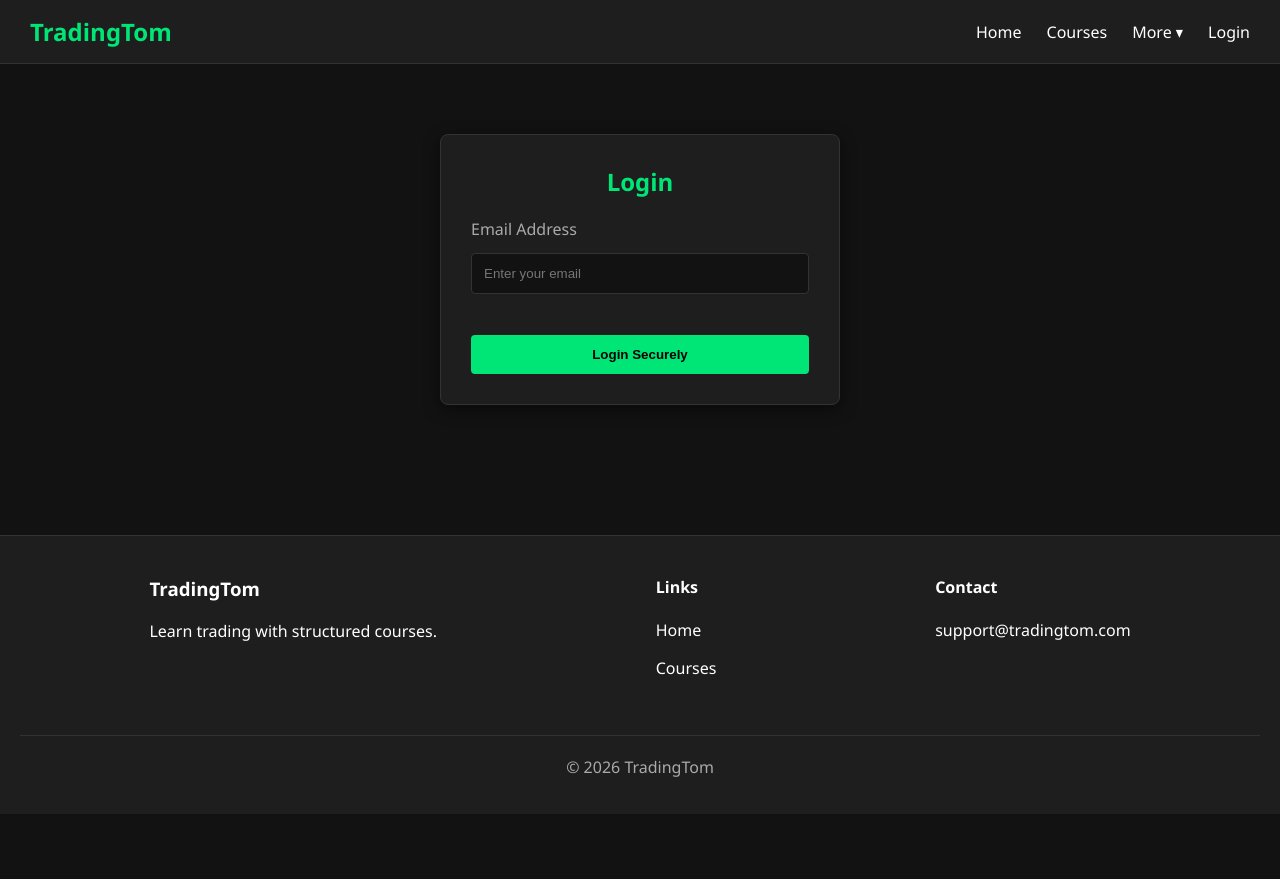
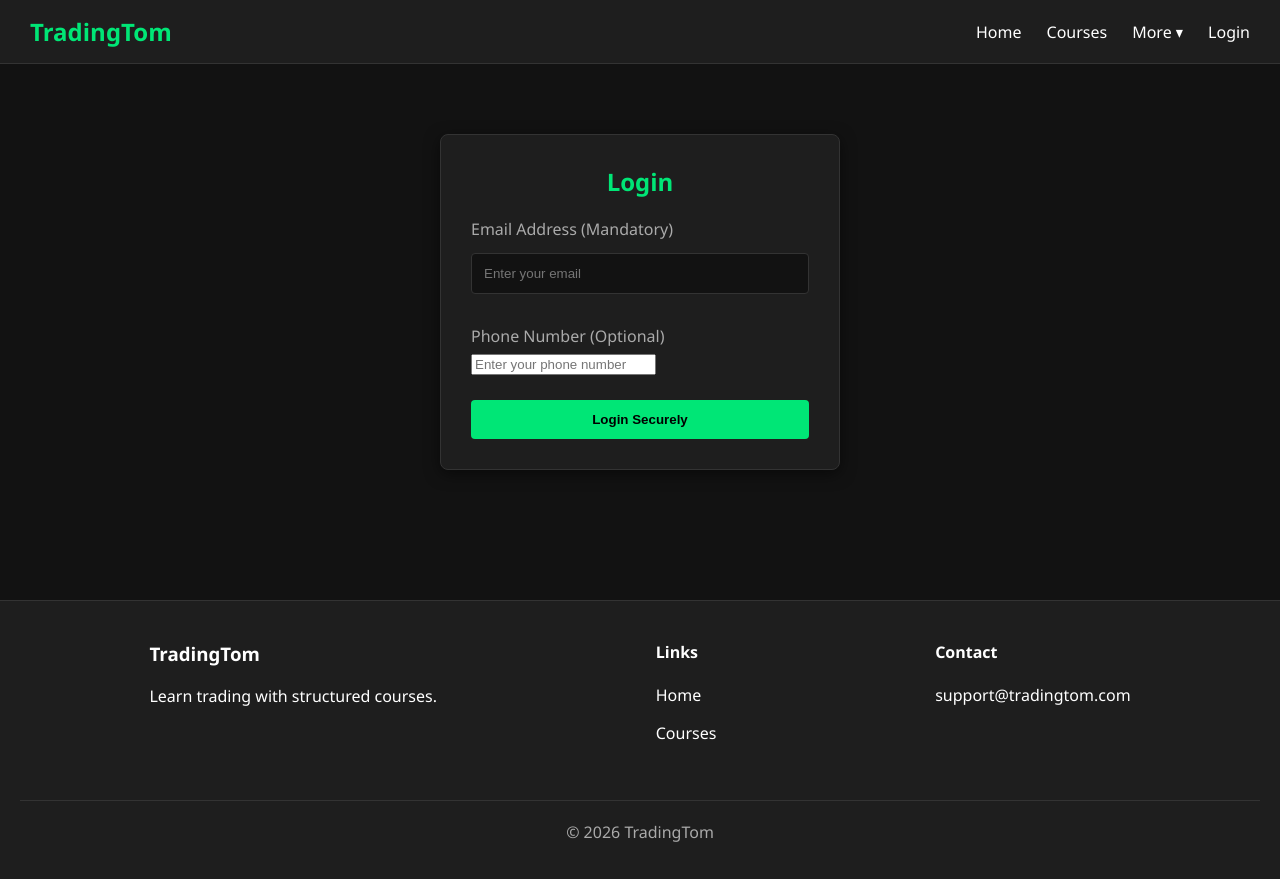
Before and after one commit to sudheerm-gainsight/tradingtom, a React (Vite) app: page /tradingtom/login in a window 1280 px wide. Before the commit the page ends 814 px from the top, so only its background shows below. Built offline with nearby package versions, Linux system fonts and the light colour scheme.

Commit message:
Added custom attributes in both user and account objects

```diff
--- a/src/context/AuthContext.jsx
+++ b/src/context/AuthContext.jsx
@@ -17,11 +17,13 @@ export const AuthProvider = ({ children }) => {
           id: userData.email,
           email: userData.email,
           firstName: userData.name || "User",
-          signUpDate: userData.createdAt || Date.now()
+          signUpDate: userData.createdAt || Date.now(),
+          PhoneNumber: Number(userData.phoneNumber) || 0
         },
         {
           id: "TradingTom_Community",
-          name: "TradingTom Platform"
+          name: "TradingTom Platform",
+          CompanyStartYear: 2025
         }
       );
 
@@ -42,15 +44,17 @@ export const AuthProvider = ({ children }) => {
     return { success: true };
   };
 
-  const login = (email) => {
+  const login = (email, phoneNumber) => {
     const user = loginUser(email);
     if (!user) return { error: "User not found or invalid email" };
 
-    localStorage.setItem("sessionUser", JSON.stringify(user));
-    setUser(user);
-    setIsAdmin(isAdminEmail(user.email));
+    const userWithPhone = { ...user, phoneNumber };
 
-    identifyUser(user); //  ONLY HERE
+    localStorage.setItem("sessionUser", JSON.stringify(userWithPhone));
+    setUser(userWithPhone);
+    setIsAdmin(isAdminEmail(userWithPhone.email));
+
+    identifyUser(userWithPhone); //  ONLY HERE
 
     return { success: true };
   };
--- a/src/pages/Login.jsx
+++ b/src/pages/Login.jsx
@@ -9,8 +9,9 @@ function Login() {
   // useNavigate hook allows us to programmatically redirect the user
   const navigate = useNavigate();
 
-  // Local state to track the user's input for email
+  // Local state to track the user's input for email and phone number
   const [email, setEmail] = useState("");
+  const [phoneNumber, setPhoneNumber] = useState("");
 
   // Function called when the user clicks the "Login" button
   const handleLogin = () => {
@@ -21,7 +22,7 @@ function Login() {
     }
 
     // Attempt to log in using the function from AuthContext
-    const res = login(email);
+    const res = login(email, phoneNumber);
 
     // If login fails, show an alert and stop
     if (res.error) {
@@ -47,12 +48,23 @@ function Login() {
 
       {/* The .form-group wrapper provides consistent margins between inputs */}
       <div className="form-group">
-        <label>Email Address</label>
+        <label>Email Address (Mandatory)</label>
         <input
           type="email"
           placeholder="Enter your email"
+          required
           // Update the email state whenever the user types
           onChange={(e) => setEmail(e.target.value)}
+        />
+      </div>
+
+      <div className="form-group">
+        <label>Phone Number (Optional)</label>
+        <input
+          type="tel"
+          placeholder="Enter your phone number"
+          // Update the phone number state whenever the user types
+          onChange={(e) => setPhoneNumber(e.target.value)}
         />
       </div>
 
```
